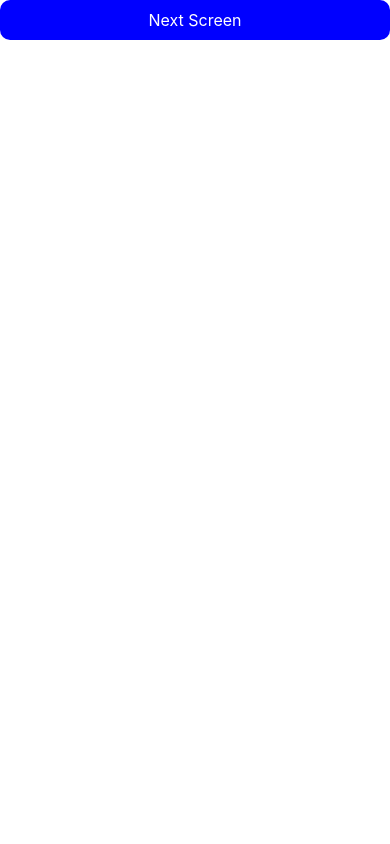
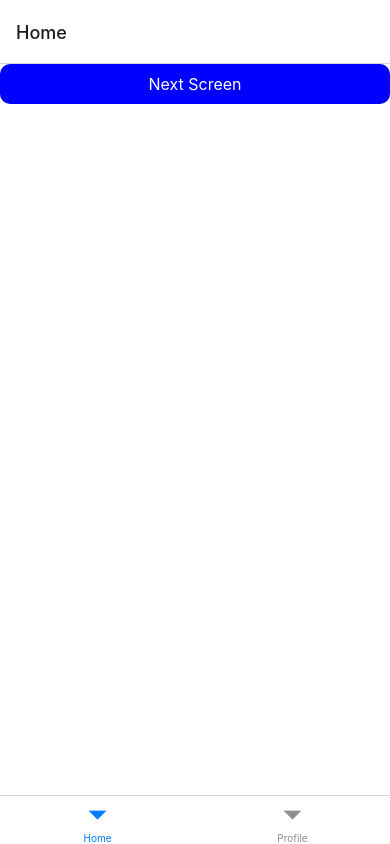
Before and after one commit to JEWOOLAFAVOUR/Nifemi-Mobile-App-Class, a React Native app: screen / in a window 390 px wide. Built offline with nearby package versions, Linux system fonts and the light colour scheme.

Commit message:
new skssk

```diff
--- a/App.js
+++ b/App.js
@@ -1,28 +1,20 @@
 import { StyleSheet, Text, View } from 'react-native'
 import React from 'react'
 import { NavigationContainer } from '@react-navigation/native'
-import { createNativeStackNavigator } from '@react-navigation/native-stack'
-
+import { createBottomTabNavigator } from '@react-navigation/bottom-tabs'
 import HomeScreen from './screen/HomeScreen'
 import ProfilePage from './screen/ProfilePage'
 
-
 const App = () => {
 
-  const Nifemi = createNativeStackNavigator();
+  const Tab = createBottomTabNavigator();
 
   return (
     <NavigationContainer>
-
-      <Nifemi.Navigator screenOptions={{
-        headerShown: false
-      }} >
-
-        <Nifemi.Screen name='Home' component={HomeScreen} />
-        <Nifemi.Screen name='Profile' component={ProfilePage} />
-
-      </Nifemi.Navigator>
-
+      <Tab.Navigator>
+        <Tab.Screen name='Home' component={HomeScreen} />
+        <Tab.Screen name='Profile' component={ProfilePage} />
+      </Tab.Navigator>
     </NavigationContainer>
   )
 }
@@ -30,3 +22,63 @@
 export default App
 
 const styles = StyleSheet.create({})
+
+
+
+
+
+
+
+
+
+
+
+
+
+
+
+
+
+
+
+
+
+
+
+
+
+
+
+
+// import { StyleSheet, Text, View } from 'react-native'
+// import React from 'react'
+// import { NavigationContainer } from '@react-navigation/native'
+// import { createNativeStackNavigator } from '@react-navigation/native-stack'
+
+// import HomeScreen from './screen/HomeScreen'
+// import ProfilePage from './screen/ProfilePage'
+
+
+// const App = () => {
+
+//   const Nifemi = createNativeStackNavigator();
+
+//   return (
+//     <NavigationContainer>
+
+//       <Nifemi.Navigator screenOptions={{
+//         headerShown: false
+//       }} >
+
+//         <Nifemi.Screen name='Home' component={HomeScreen} />
+//         <Nifemi.Screen name='Profile' component={ProfilePage} />
+
+//       </Nifemi.Navigator>
+
+//     </NavigationContainer>
+//   )
+// }
+
+// export default App
+
+// const styles = StyleSheet.create({})
--- a/package.json
+++ b/package.json
@@ -9,6 +9,7 @@
     "web": "expo start --web"
   },
   "dependencies": {
+    "@react-navigation/bottom-tabs": "^6.5.20",
     "@react-navigation/native": "^6.1.17",
     "@react-navigation/native-stack": "^6.9.26",
     "expo": "~50.0.7",
```
Also changed, not shown: 1 other file (tests, documents, lock files or other folders).
